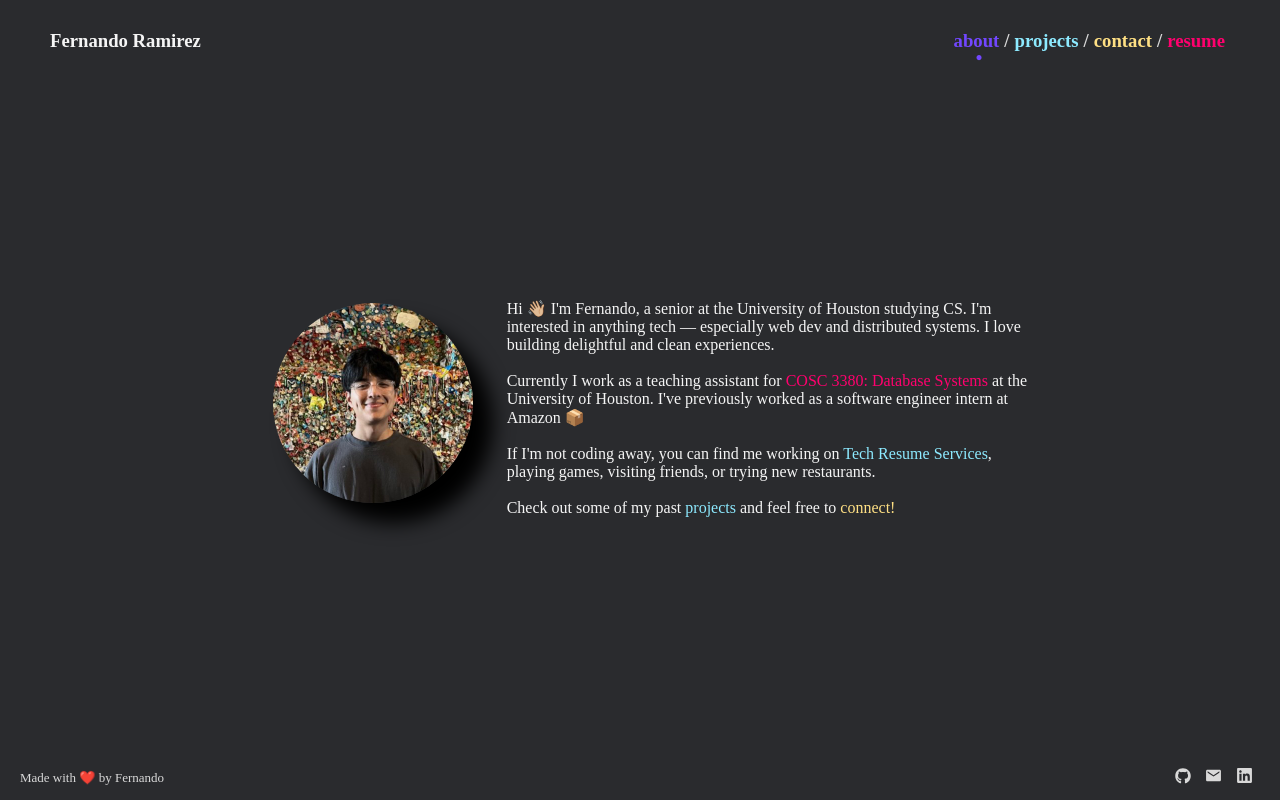
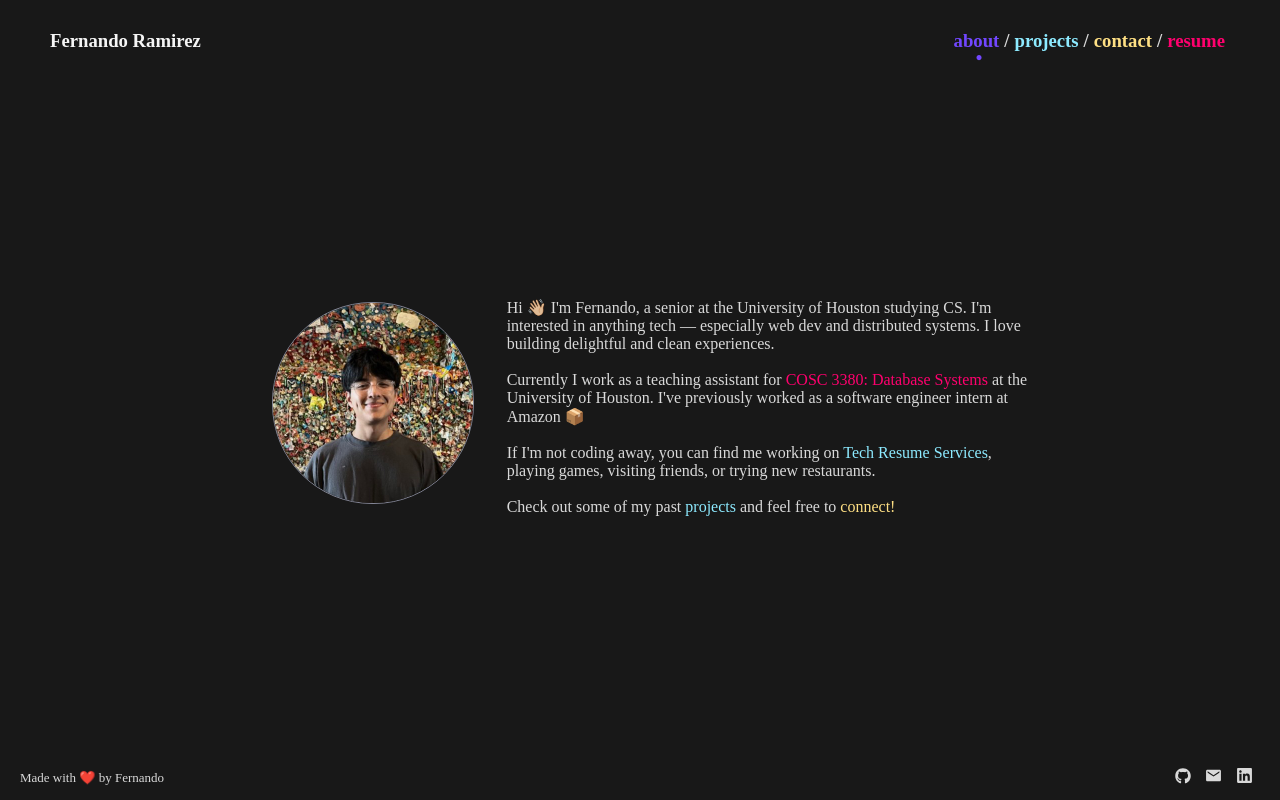
Before and after one commit to ramirezfernando/fernandoramirez.me, a React (Vite) app: page /about in a window 1280 px wide. Built offline with nearby package versions, Linux system fonts and the light colour scheme; a web font is replaced by a local one.

Commit message:
feat: update colors and redirect to /about

```diff
--- a/src/App.css
+++ b/src/App.css
@@ -29,13 +29,14 @@ body {
 }
 
 :root {
-  --dark-gray: #2a2b2e;
+  --black: #181818;
+  --dark-gray: #828494;
   --dark-pink: #ff7c7c;
   --light-pink: #ffb6b9;
   --blue: #8deaff;
   --yellow: #ffe084;
   --light-gray: #d9d9d9;
-  --white-almost: #f5f5f5;
+  --white-almost: #d9d9d9;
 }
 
 @keyframes fadeIn {
--- a/src/App.tsx
+++ b/src/App.tsx
@@ -1,5 +1,5 @@
 import './App.css';
-import { BrowserRouter, Routes, Route } from 'react-router-dom';
+import { BrowserRouter, Routes, Route, Navigate } from 'react-router-dom';
 import Header from "./components/Header"
 import About from './components/About';
 import Projects from './components/Projects';
@@ -12,6 +12,7 @@ function App() {
       <>
         <Header />
         <Routes>
+          <Route path='/' element={<Navigate to="/about" />} />
           <Route path="/about" element={<About />} />
           <Route path="/projects" element={<Projects />} />
           <Route path="/contact" element={<Contact />} />
--- a/src/index.css
+++ b/src/index.css
@@ -5,7 +5,7 @@ body {
     sans-serif;
   -webkit-font-smoothing: antialiased;
   -moz-osx-font-smoothing: grayscale;
-  background-color: var(--dark-gray);
+  background-color: var(--black);
 }
 
 code {
--- a/src/styles/About.css
+++ b/src/styles/About.css
@@ -8,7 +8,8 @@
   }
 
   .about-container img {
-    box-shadow: 2rem 2rem 2rem black;
+    border: 1px solid var(--dark-gray);
+
     border-radius: 100px;
     width: 200px;
     height: 200px;
--- a/src/styles/Projects.css
+++ b/src/styles/Projects.css
@@ -6,7 +6,7 @@
 }
 
 .ProjectsCard {
-  border: 1px solid #f5f5f5;
+  border: 1px solid var(--dark-gray);
   max-width: 700px;
   display: flex;
   padding: 20px 30px;
@@ -14,7 +14,6 @@
   justify-content: space-between;
   border-radius: 5px;
   margin: 25px;
-  box-shadow: 10px 10px 20px black;
 }
 
 .ProjectsCard a {
```
